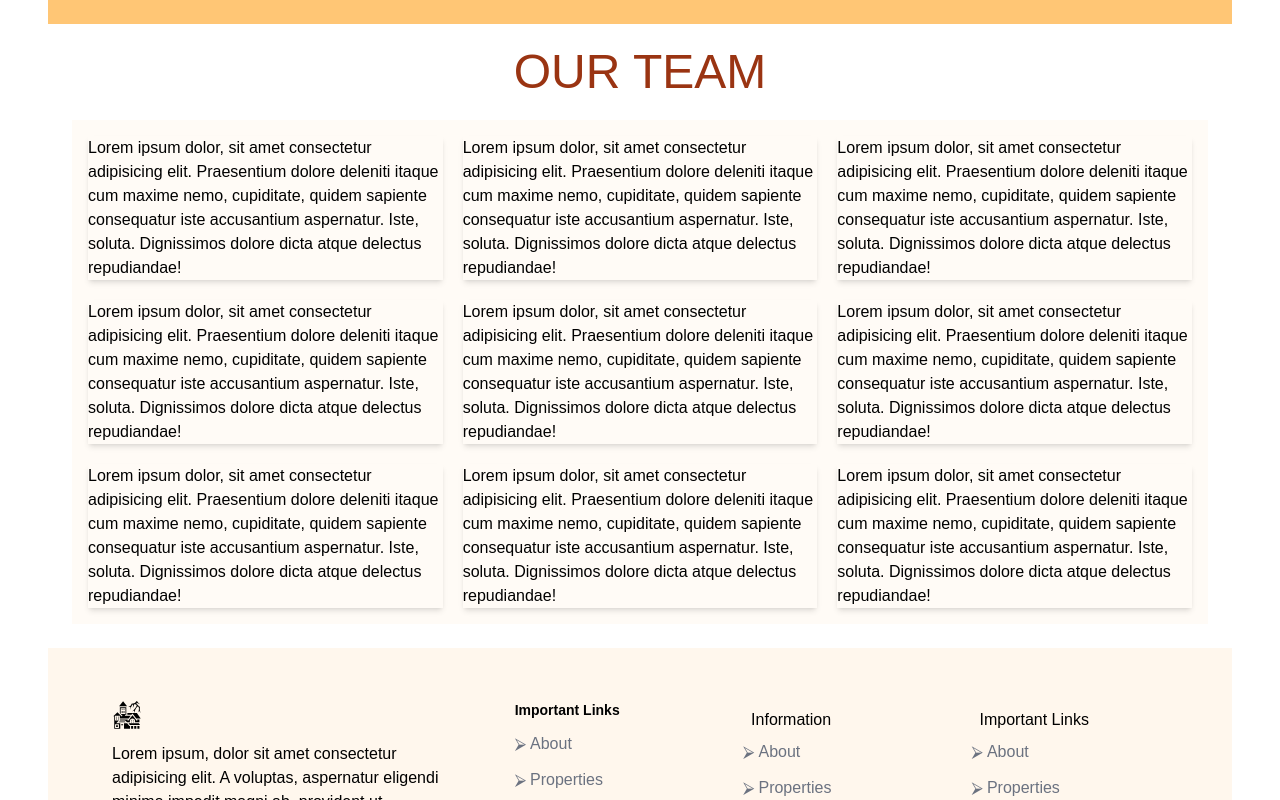
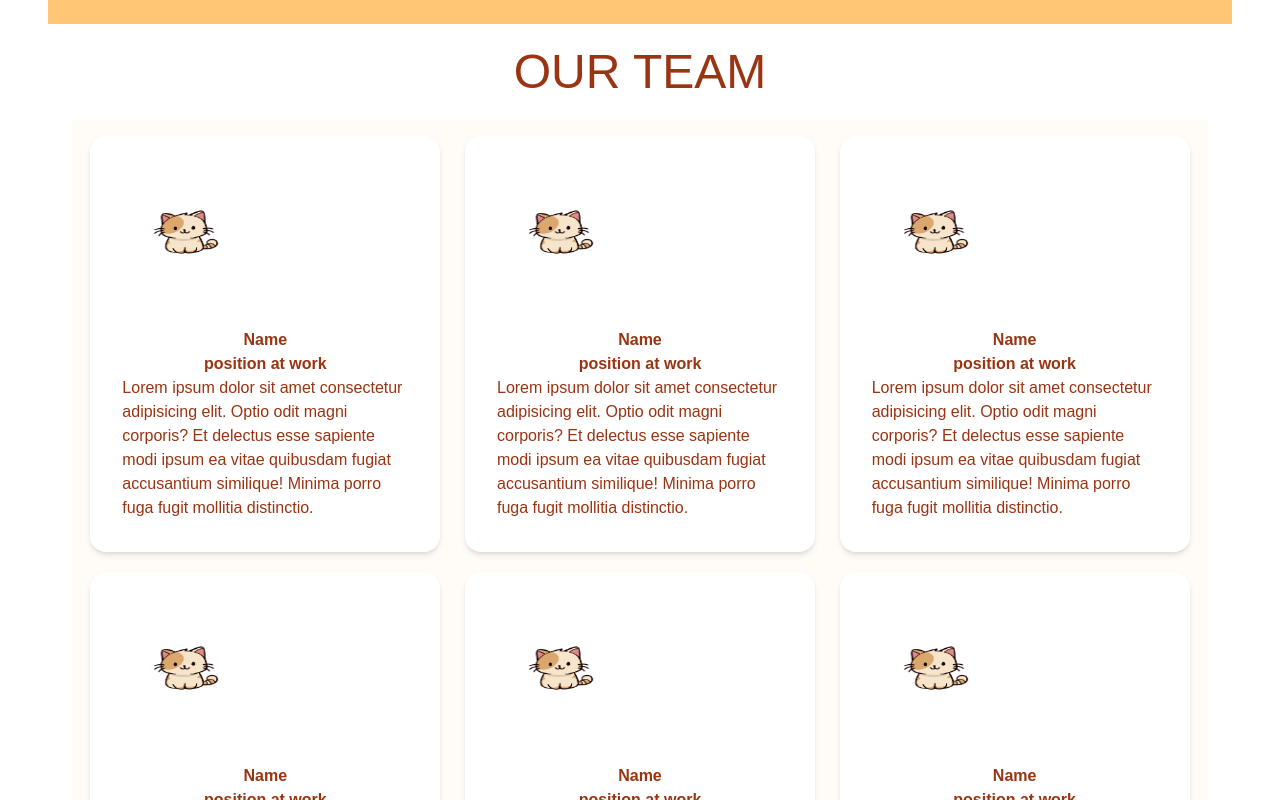
Before and after one commit to ch13Nataliia/houses-app, a React (Vite) app: page /team in a window 1280 px wide. Shown: the part 640-1440 px from the top of the page. Built offline with nearby package versions, Linux system fonts and the light colour scheme.

Commit message:
added team page

```diff
--- a/src/pages/Properties.jsx
+++ b/src/pages/Properties.jsx
@@ -91,7 +91,7 @@ function Properties() {
             {ServisesData.map((data) => (
               <>
                 <div className="rounded-2xl bg-white shadow-md hover:bg-orange-50/50 relative group max-w-[400px]  ">
-                  <div className="h-[250px] ">
+                  <div className="h-[250px]">
                     <img src={data.img} alt="photos" />
                   </div>
                   <div className=" text-center p-4 ">
--- a/src/pages/Team.jsx
+++ b/src/pages/Team.jsx
@@ -1,6 +1,58 @@
 // import React from 'react'
 import BannerTeam from '../assets/3.png';
+import Cat1 from '../assets/catChelsy.png';
 
+const TeamData = [
+  {
+    id: 1,
+    name: 'Name',
+    title: 'position at work',
+    description:
+      'Lorem ipsum dolor sit amet consectetur adipisicing elit. Optio odit magni corporis? Et delectus esse sapiente modi ipsum ea vitae quibusdam fugiat accusantium similique! Minima porro fuga fugit mollitia distinctio.',
+    img: Cat1,
+  },
+    {
+      id: 2,
+      name: 'Name',
+      title: 'position at work',
+      description:
+        'Lorem ipsum dolor sit amet consectetur adipisicing elit. Optio odit magni corporis? Et delectus esse sapiente modi ipsum ea vitae quibusdam fugiat accusantium similique! Minima porro fuga fugit mollitia distinctio.',
+      img: Cat1,
+    },
+
+    {
+      id: 3,
+      name: 'Name',
+      title: 'position at work',
+      description:
+        'Lorem ipsum dolor sit amet consectetur adipisicing elit. Optio odit magni corporis? Et delectus esse sapiente modi ipsum ea vitae quibusdam fugiat accusantium similique! Minima porro fuga fugit mollitia distinctio.',
+      img: Cat1,
+    },
+    {
+      id: 4,
+      name: 'Name',
+      title: 'position at work',
+      description:
+        'Lorem ipsum dolor sit amet consectetur adipisicing elit. Optio odit magni corporis? Et delectus esse sapiente modi ipsum ea vitae quibusdam fugiat accusantium similique! Minima porro fuga fugit mollitia distinctio.',
+      img: Cat1,
+    },
+    {
+      id: 5,
+      name: 'Name',
+      title: 'position at work',
+      description:
+        'Lorem ipsum dolor sit amet consectetur adipisicing elit. Optio odit magni corporis? Et delectus esse sapiente modi ipsum ea vitae quibusdam fugiat accusantium similique! Minima porro fuga fugit mollitia distinctio.',
+      img: Cat1,
+    },
+    {
+      id: 6,
+      name: 'Name',
+      title: 'position at work',
+      description:
+        'Lorem ipsum dolor sit amet consectetur adipisicing elit. Optio odit magni corporis? Et delectus esse sapiente modi ipsum ea vitae quibusdam fugiat accusantium similique! Minima porro fuga fugit mollitia distinctio.',
+      img: Cat1,
+    },
+];
 const bgImage = {
   backgroundImage: `url(${BannerTeam})`,
   backgroundPosition: 'center',
@@ -8,6 +60,7 @@ const bgImage = {
   backgroundSize: 'cover',
   width: '100%',
 };
+
 function Team() {
   return (
     <>
@@ -20,62 +73,21 @@ function Team() {
         </h1>
       </div>
       <div className="bg-orange-50/50 m-6">
-        <div className="container grid grid-cols-1 gap-8 sm:gap-8 md:grid-cols-2 md:gap-5 lg:grid-cols-3 place-items-center bg-ornage-50/50 p-4">
-          <div className="shadow-md">
-            Lorem ipsum dolor, sit amet consectetur adipisicing elit.
-            Praesentium dolore deleniti itaque cum maxime nemo, cupiditate,
-            quidem sapiente consequatur iste accusantium aspernatur. Iste,
-            soluta. Dignissimos dolore dicta atque delectus repudiandae!
-          </div>
-          <div className="shadow-md">
-            Lorem ipsum dolor, sit amet consectetur adipisicing elit.
-            Praesentium dolore deleniti itaque cum maxime nemo, cupiditate,
-            quidem sapiente consequatur iste accusantium aspernatur. Iste,
-            soluta. Dignissimos dolore dicta atque delectus repudiandae!
-          </div>
-          <div className="shadow-md">
-            Lorem ipsum dolor, sit amet consectetur adipisicing elit.
-            Praesentium dolore deleniti itaque cum maxime nemo, cupiditate,
-            quidem sapiente consequatur iste accusantium aspernatur. Iste,
-            soluta. Dignissimos dolore dicta atque delectus repudiandae!
-          </div>
-          <div className="shadow-md">
-            Lorem ipsum dolor, sit amet consectetur adipisicing elit.
-            Praesentium dolore deleniti itaque cum maxime nemo, cupiditate,
-            quidem sapiente consequatur iste accusantium aspernatur. Iste,
-            soluta. Dignissimos dolore dicta atque delectus repudiandae!
-          </div>
-
-          <div className="shadow-md">
-            Lorem ipsum dolor, sit amet consectetur adipisicing elit.
-            Praesentium dolore deleniti itaque cum maxime nemo, cupiditate,
-            quidem sapiente consequatur iste accusantium aspernatur. Iste,
-            soluta. Dignissimos dolore dicta atque delectus repudiandae!
-          </div>
-          <div className="shadow-md">
-            Lorem ipsum dolor, sit amet consectetur adipisicing elit.
-            Praesentium dolore deleniti itaque cum maxime nemo, cupiditate,
-            quidem sapiente consequatur iste accusantium aspernatur. Iste,
-            soluta. Dignissimos dolore dicta atque delectus repudiandae!
-          </div>
-          <div className="shadow-md">
-            Lorem ipsum dolor, sit amet consectetur adipisicing elit.
-            Praesentium dolore deleniti itaque cum maxime nemo, cupiditate,
-            quidem sapiente consequatur iste accusantium aspernatur. Iste,
-            soluta. Dignissimos dolore dicta atque delectus repudiandae!
-          </div>
-          <div className="shadow-md">
-            Lorem ipsum dolor, sit amet consectetur adipisicing elit.
-            Praesentium dolore deleniti itaque cum maxime nemo, cupiditate,
-            quidem sapiente consequatur iste accusantium aspernatur. Iste,
-            soluta. Dignissimos dolore dicta atque delectus repudiandae!
-          </div>
-          <div className="shadow-md">
-            Lorem ipsum dolor, sit amet consectetur adipisicing elit.
-            Praesentium dolore deleniti itaque cum maxime nemo, cupiditate,
-            quidem sapiente consequatur iste accusantium aspernatur. Iste,
-            soluta. Dignissimos dolore dicta atque delectus repudiandae!
-          </div>
+        <div className="grid grid-cols-1 gap-8 sm:gap-8 md:grid-cols-2 md:gap-5 lg:grid-cols-3 place-items-center p-4">
+          {TeamData.map((data) => (
+            <>
+              <div className="rounded-2xl bg-white shadow-md hover:bg-orange-50/50 relative group max-w-[350px] p-4">
+                <div>
+                  <img src={Cat1} alt="" className='rounded-full w-40 h-40' />
+                </div>
+                <div className='text-orange-800 p-4'>
+                  <h3 className='font-bold text-center'>{data.name}</h3>
+                  <h4 className='font-bold text-center'> {data.title}</h4>
+                  <p>{data.description}</p>
+                </div>
+              </div>
+            </>
+          ))}
         </div>
       </div>
     </>
```
Also changed, not shown: src/assets/catChelsy.png (added).
